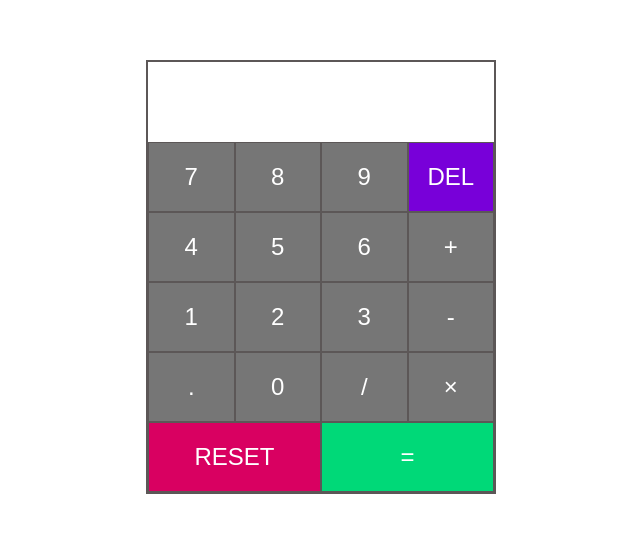
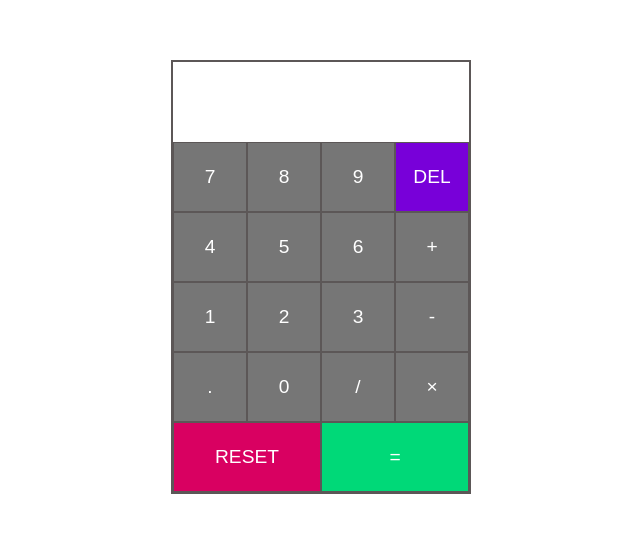
Before and after one commit to ivobul/calculator, a plain HTML site: page index.html in a window 1280 px wide. Shown: the part 123-656 px from the top of the page, without its empty margins (319-959 px from the left). Drawn offline with nearby package versions, Linux system fonts and the light colour scheme.

Commit message:
Add files via upload

```diff
--- a/style.css
+++ b/style.css
@@ -29,7 +29,7 @@
 /* Calculator body */
 .calc {
   border: 2px solid #5c5757;
-  flex-basis: 350px;
+  flex-basis: 300px;
 }
 
 /* Calculator body */
@@ -43,7 +43,7 @@
 .calc__inp {
   background-color: #fff;
   border: none;
-  font-size: 1.5rem;
+  font-size: 1.2rem;
   height: 80px;
   padding: 0 17px;
   text-align: right;
@@ -76,7 +76,7 @@
   color: #fff;
   display: flex;
   justify-content: center;
-  font-size: 1.5rem;
+  font-size: 1.2rem;
 }
 
 .calc__btn-reset {
```
